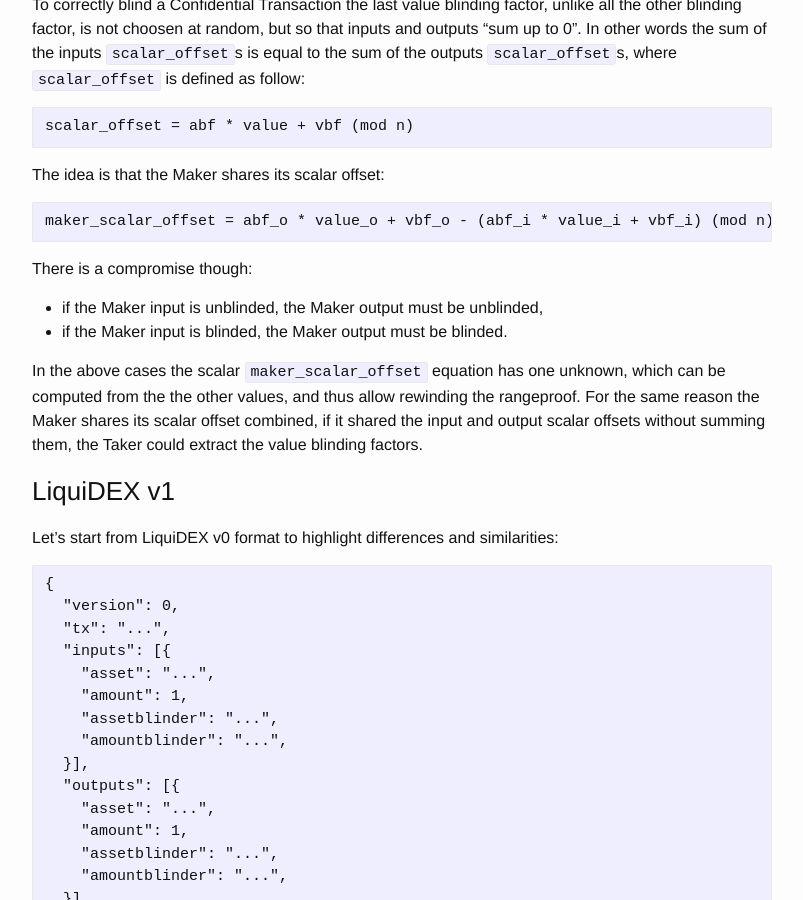
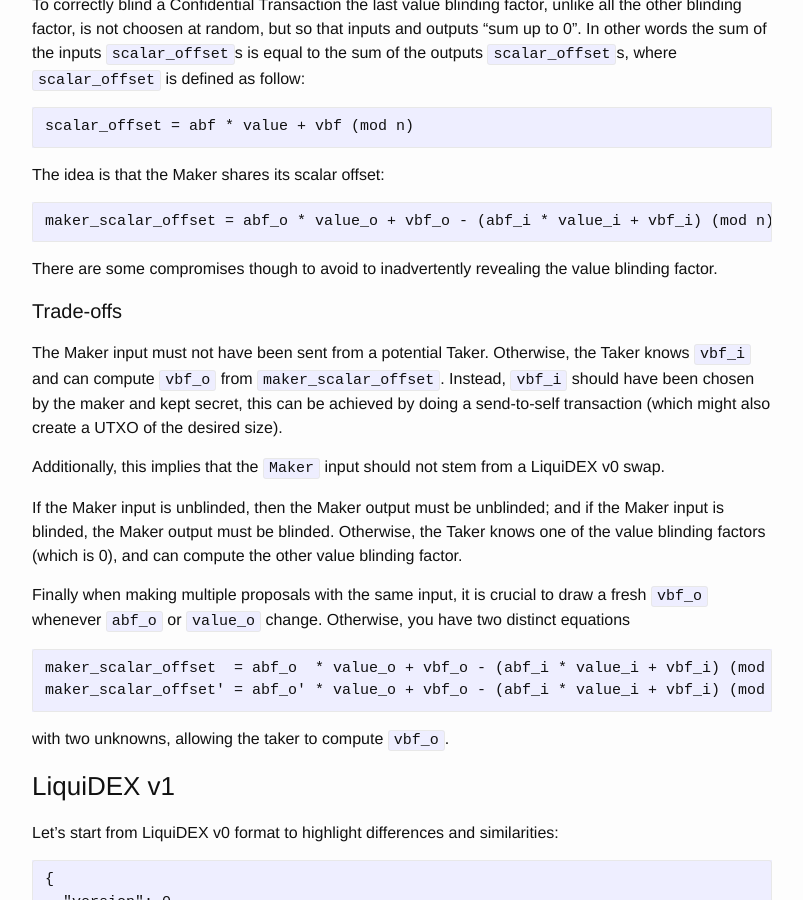
Before and after one commit to LeoComandini/leocomandini.github.io, a Jekyll site: the page built from _posts/2022-08-25-liquidexv1.md, in a window 1280 px wide and 900 px high, scrolled down 1851 px. Shown: the whole window, without its empty margins (238-1041 px from the left). Built offline with Jekyll 4.4.1, drawn with Linux system fonts in a browser that asks for light colours; some of the changed text lies outside the part shown.

Commit message:
LiquiDEX v1: edits

````diff
--- a/_posts/2022-08-25-liquidexv1.md
+++ b/_posts/2022-08-25-liquidexv1.md
@@ -84,15 +84,31 @@ The idea is that the Maker shares its scalar offset:
 maker_scalar_offset = abf_o * value_o + vbf_o - (abf_i * value_i + vbf_i) (mod n)
 ```
 
-There is a compromise though:
-* if the Maker input is unblinded, the Maker output must be unblinded,
-* if the Maker input is blinded, the Maker output must be blinded.
+There are some compromises though to avoid to inadvertently revealing the value blinding factor.
 
-In the above cases the scalar `maker_scalar_offset` equation has one unknown,
-which can be computed from the the other values,
-and thus allow rewinding the rangeproof.
-For the same reason the Maker shares its scalar offset combined,
-if it shared the input and output scalar offsets without summing them, the Taker could extract the value blinding factors.
+#### Trade-offs
+
+The Maker input must not have been sent from a potential Taker.
+Otherwise, the Taker knows `vbf_i` and can compute `vbf_o` from `maker_scalar_offset`.
+Instead, `vbf_i` should have been chosen by the maker and kept secret,
+this can be achieved by doing a send-to-self transaction
+(which might also create a UTXO of the desired size).
+
+Additionally, this implies that the `Maker` input should not stem from a LiquiDEX v0 swap.
+
+If the Maker input is unblinded, then the Maker output must be unblinded;
+and if the Maker input is blinded, the Maker output must be blinded.
+Otherwise, the Taker knows one of the value blinding factors (which is 0),
+and can compute the other value blinding factor.
+
+Finally when making multiple proposals with the same input,
+it is crucial to draw a fresh `vbf_o` whenever `abf_o` or `value_o` change.
+Otherwise, you have two distinct equations
+```
+maker_scalar_offset  = abf_o  * value_o + vbf_o - (abf_i * value_i + vbf_i) (mod n)
+maker_scalar_offset' = abf_o' * value_o + vbf_o - (abf_i * value_i + vbf_i) (mod n)
+```
+with two unknowns, allowing the taker to compute `vbf_o`.
 
 ### LiquiDEX v1
 
@@ -214,8 +229,10 @@ LiquiDEX v1 remove the value blinding factors from the proposal,
 preventing the Taker from being able to replace the rangeproof.
 This makes the wallet integration far easier, less intrusive and safer.
 
-There is a small compromise though, if a Maker is using a (un)blinded input, it must use a (un)blinded output.
+There are some compromises though,
+the Maker input must not have been sent from a potential Taker,
+and if a Maker is using a (un)blinded input, it must use a (un)blinded output.
 
 ## Acknowledgements
 
-I'd like to thank Riccardo Casatta and Valerio Vaccaro for the review and tests.
+I'd like to thank Riccardo Casatta and Valerio Vaccaro for the tests and review, and Jonas Nick for providing feedback on the cryptographic design.
````
Also changed, not shown: other parts of _posts/2022-08-25-liquidexv1.md (+0 -1 lines).
